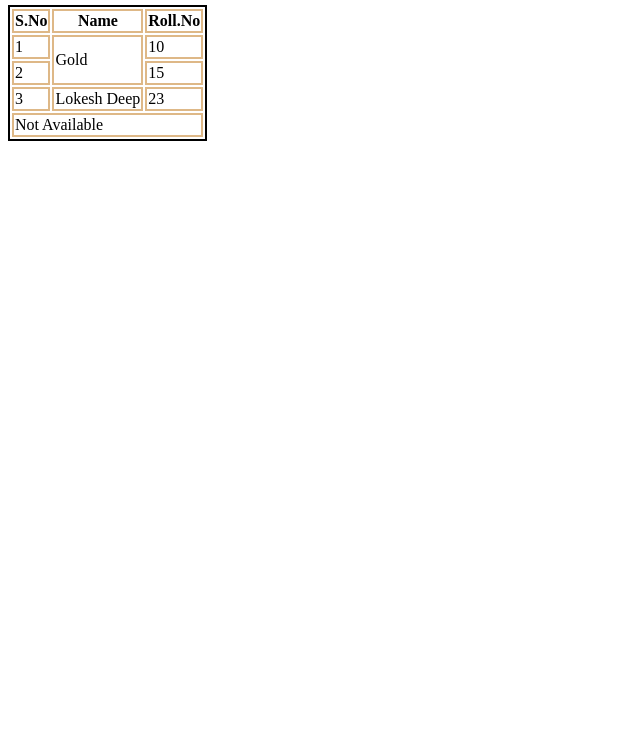
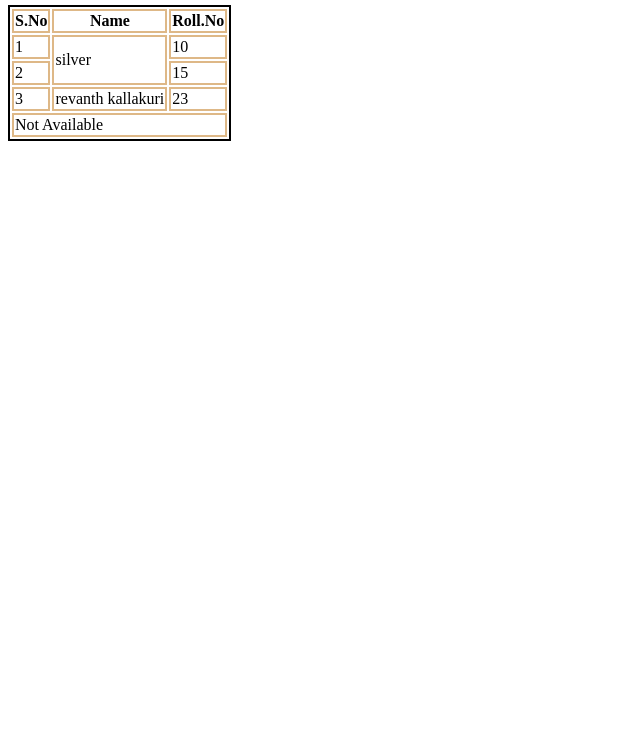
Before and after one commit to revanth727/cgs-training-, a plain HTML site: page usingtable.html in a window 1280 px wide. Shown: the part 62-800 px from the top of the page, without its empty margins (0-640 px from the left). Drawn offline with Linux system fonts and the light colour scheme.

Commit message:
usingtable.html

```diff
--- a/usingtable.html
+++ b/usingtable.html
@@ -25,8 +25,8 @@
       <tbody>
         <tr>
           <td>1</td>
-          <td rowspan="2">Gold</td>
-          <td>10</td>
+          <td rowspan="2">silver</td>
+         <td>10</td>
         </tr>
         <tr>
           <td>2</td>
@@ -34,7 +34,7 @@
         </tr>
         <tr>
             <td>3</td>
-            <td>Lokesh Deep</td>
+            <td>revanth kallakuri</td>
             <td>23</td>
         </tr>
         <tr>
```
